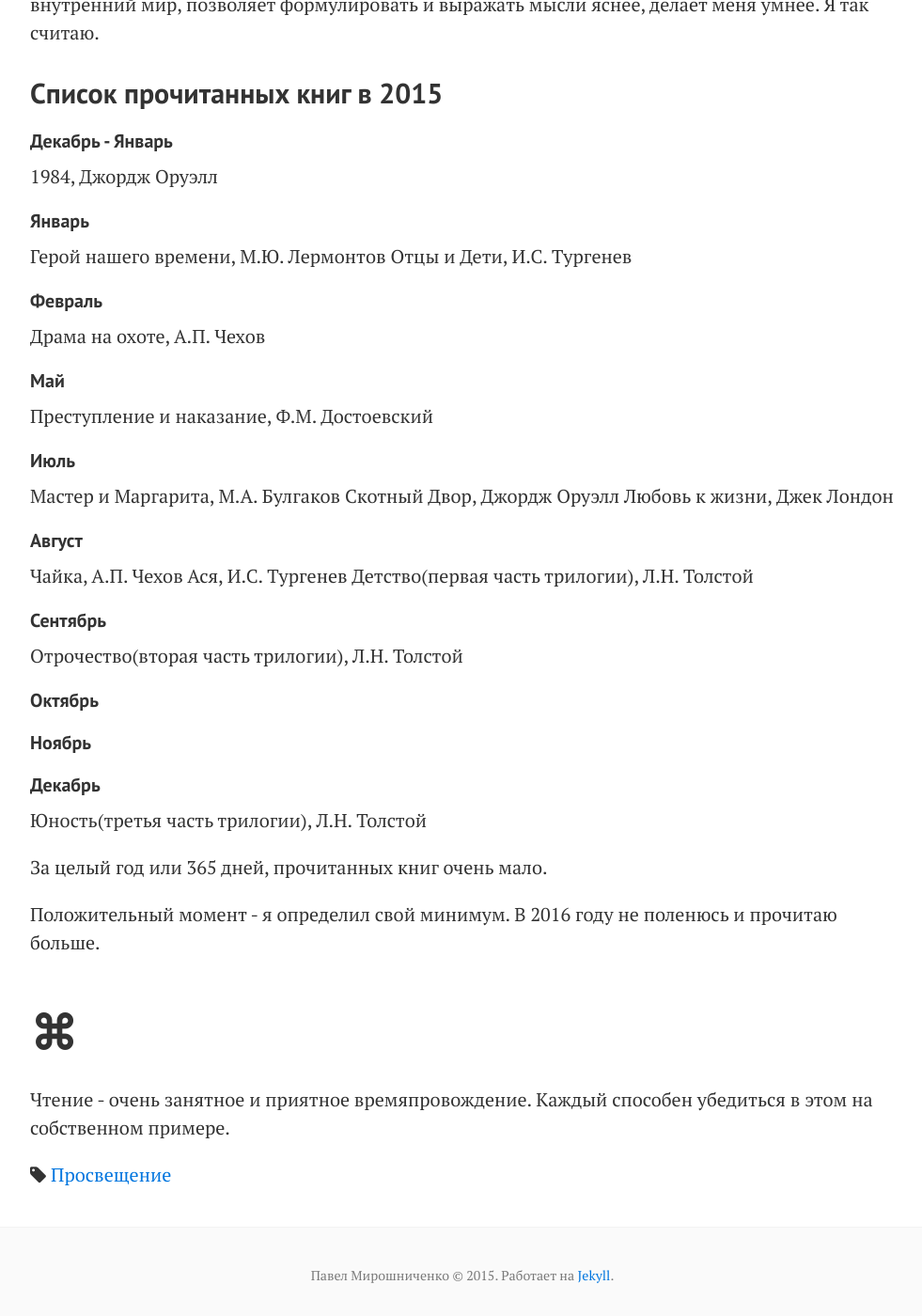
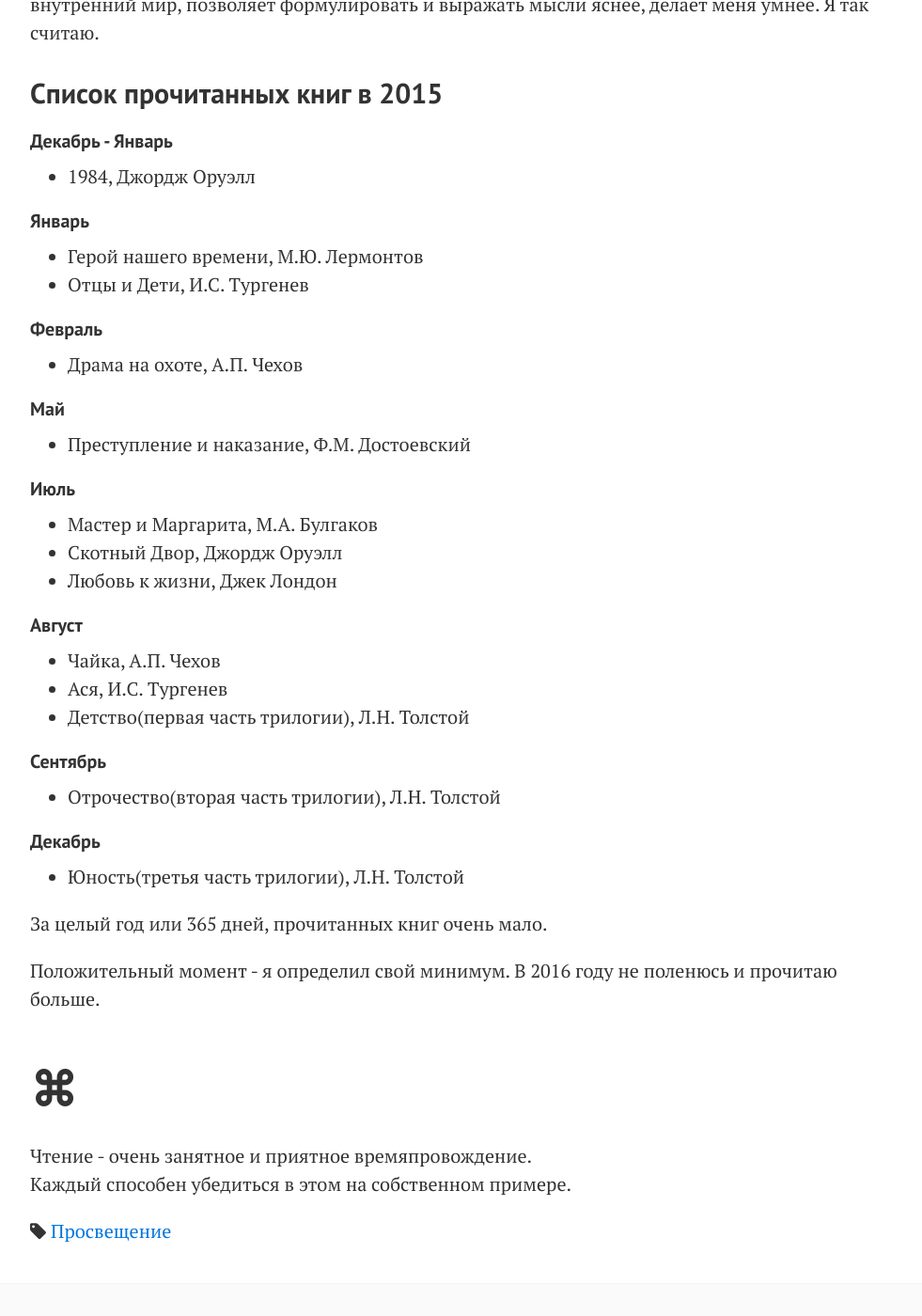
Before and after one commit to facetheheat/facetheheat.github.io, a Jekyll site: the page built from _posts/2015-12-17-reading.markdown, in a window 1280 px wide and 1400 px high, scrolled down 555 px. Shown: the whole window at 94% size, without its empty margins (148-1129 px from the left). Built offline with Jekyll 4.4.1, drawn with Linux system fonts in a browser that asks for light colours; comment, search, counter and statistics services are not loaded.

Commit message:
Fix text formatting

```diff
--- a/_posts/2015-12-17-reading.markdown
+++ b/_posts/2015-12-17-reading.markdown
@@ -16,42 +16,40 @@
 ## Список прочитанных книг в 2015
 
 #### Декабрь - Январь
-1984, Джордж Оруэлл
+- 1984, Джордж Оруэлл
 
 #### Январь
-Герой нашего времени, М.Ю. Лермонтов
-Отцы и Дети, И.С. Тургенев
+- Герой нашего времени, М.Ю. Лермонтов
+- Отцы и Дети, И.С. Тургенев
 
 #### Февраль
-Драма на охоте, А.П. Чехов
+- Драма на охоте, А.П. Чехов
+
 
 #### Май
-Преступление и наказание, Ф.М. Достоевский
+- Преступление и наказание, Ф.М. Достоевский
 
 #### Июль
-Мастер и Маргарита, М.А. Булгаков
-Скотный Двор, Джордж Оруэлл
-Любовь к жизни, Джек Лондон
+- Мастер и Маргарита, М.А. Булгаков
+- Скотный Двор, Джордж Оруэлл
+- Любовь к жизни, Джек Лондон
 
 #### Август
-Чайка, А.П. Чехов
-Ася, И.С. Тургенев
-Детство(первая часть трилогии), Л.Н. Толстой
+- Чайка, А.П. Чехов
+- Ася, И.С. Тургенев
+- Детство(первая часть трилогии), Л.Н. Толстой
 
 #### Сентябрь
-Отрочество(вторая часть трилогии), Л.Н. Толстой
-
-#### Октябрь
-
-#### Ноябрь
+- Отрочество(вторая часть трилогии), Л.Н. Толстой
 
 #### Декабрь
-Юность(третья часть трилогии), Л.Н. Толстой
+- Юность(третья часть трилогии), Л.Н. Толстой
 
 
 За целый год или 365 дней, прочитанных книг очень мало.
 
-Положительный момент - я определил свой минимум. В 2016 году не поленюсь и прочитаю больше.
+Положительный момент - я определил свой минимум.
+В 2016 году не поленюсь и прочитаю больше.
 
 # ⌘
 
```
